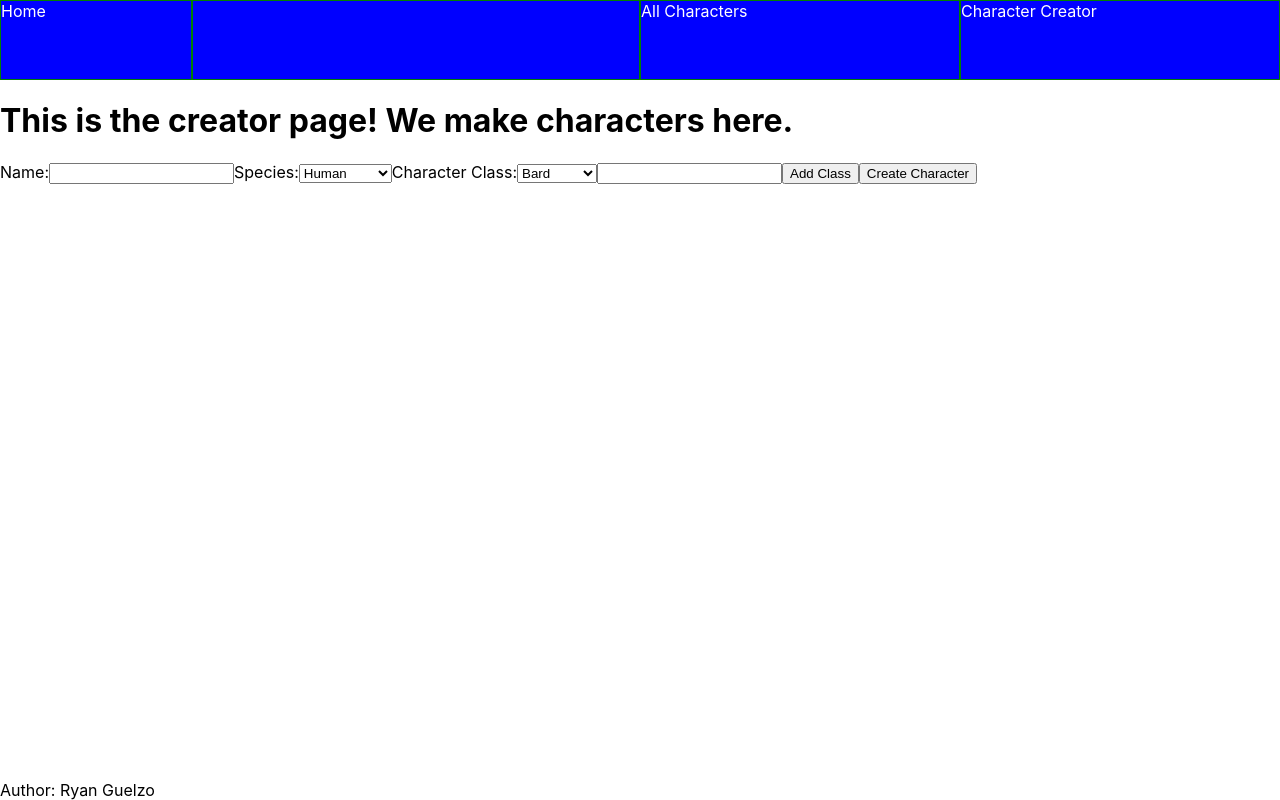
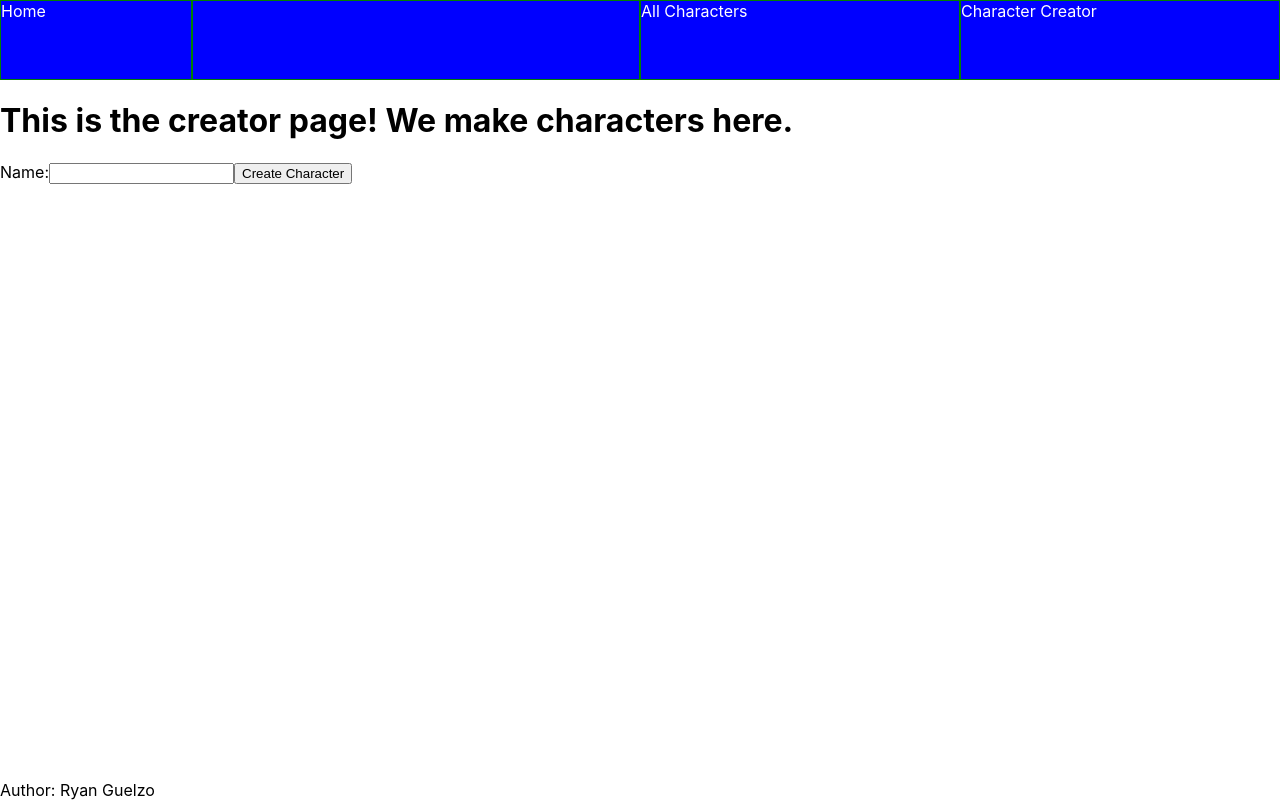
Before and after one commit to ryguy806/dnd-character-creator, a Next.js app: page /creator in a window 1280 px wide. Built offline with nearby package versions, Linux system fonts and the light colour scheme.

Commit message:
Added load circle and readjusted how form is works

```diff
--- a/package.json
+++ b/package.json
@@ -17,6 +17,8 @@
     "next": "13.0.6",
     "react": "18.2.0",
     "react-dom": "18.2.0",
+    "react-hook-form": "^7.43.2",
+    "react-spinners": "^0.13.8",
     "typescript": "4.9.3"
   }
 }
--- /dev/null
+++ b/pages/components/Loading.tsx
@@ -0,0 +1,10 @@
+import React from 'react'
+import { MoonLoader } from 'react-spinners'
+
+const Loading = () => {
+  return (
+    <MoonLoader/>
+  )
+}
+
+export default Loading
--- a/pages/creator/index.tsx
+++ b/pages/creator/index.tsx
@@ -1,91 +1,29 @@
 import { NextPage } from "next"
 import { FormEvent, useState } from "react"
+import {useForm} from 'react-hook-form'
+import Loading from "../components/Loading";
 
 const Creator: NextPage = () => {
 
-    const [id, setId] = useState<number>(1)
-    const [characterName, setCharacterName] = useState<string>("")
-    const [characterSpecies, setCharacterSpecies] = useState<string>("")
-    const [characterClasses, setCharacterClasses] = useState<string[]>([])
-    const [characterClassLevels, setCharacterClassLevels] = useState<number[]>([])
+    const {register, handleSubmit, formState: {isSubmitting}} = useForm();
 
-    const addCharacterName = (name: string) => setCharacterName(name);
-
-    const addClassAndClassLevel = (e: FormEvent) => {
-        e.preventDefault()
-        const form = document.getElementById("character_form")
-
-        const newClass = document.createElement('select')
-        newClass.name = "character_class"
-        newClass.id = "character_class_" + id
-
-        const newClassLevel = document.createElement('input')
-        newClassLevel.type = "number"
-        newClassLevel.name = "character_level"
-        newClassLevel.id = "class_lvl" + id
-        newClassLevel.value = characterClassLevels[characterClassLevels[id]] + ""
-
-        const classOptions = ["Bard", "Monk", "Barbarian", "Druid", "Rogue", "Ranger", "Fighter", "Paladin", "Sorcerer", "Wizard", "Artificer", "Warlock", "Cleric"]
-        for(var i = 0; i < classOptions.length; i++){
-            let option = document.createElement('option')
-            option.value = classOptions[i].toLowerCase()
-            option.text = classOptions[i]
-            newClass.appendChild(option);
-        }
-
-        form?.insertBefore(newClass, form.lastChild)
-        form?.insertBefore(newClassLevel, form.lastChild)
-
-        setId(id + 1)
-    }
-
-    const onSubmit = async (e: FormEvent) => {
-        e.preventDefault()
-        await saveFormData({"characterName": characterName})//TODO get and save information
-    }
-
-    const saveFormData = ({}) => {
-
+    const saveFormData = async (data: object) => {
+        return await fetch("/api/form", {
+            body: JSON.stringify(data),
+            headers: {"Content-Type": "application/json"},
+            method: "POST"
+        })
     }
 
     return (
         <>
             <h1>This is the creator page! We make characters here.</h1>
             <div style={{display: 'flex', flexDirection: "row",}}>
-            <form onSubmit={onSubmit} action="" id="character_form">
-                <label htmlFor="character_name">Name:</label>
-                <input type="text" name="character_name" id="character_name" value={characterName} onChange={e => setCharacterName(e.target.value)}/>
-                <label htmlFor="chararacter_species">Species:</label>
-                <select name="character_species" id="character_species" onChange={e => setCharacterSpecies(e.target.value)}>
-                    <option value="human">Human</option>
-                    <option value="dwarf">Dwarf</option>
-                    <option value="elf">Elf</option>
-                    <option value="halfing">Halfling</option>
-                    <option value="half-elf">Half-elf</option>
-                    <option value="half-orc">Half-orc</option>
-                    <option value="tiefling">Tiefling</option>
-                    <option value="dragonborn">Dragonborn</option>
-                </select>
-                <label htmlFor="character_class">Character Class:</label>
-                <select name="character_class" id="character_class_0">
-                    <option value="bard">Bard</option>
-                    <option value="monk">Monk</option>
-                    <option value="barbarian">Barbarian</option>
-                    <option value="druid">Druid</option>
-                    <option value="rogue">Rogue</option>
-                    <option value="ranger">Ranger</option>
-                    <option value="fighter">Fighter</option>
-                    <option value="paladin">Paladin</option>
-                    <option value="sorcerer">Sorcerer</option>
-                    <option value="wizard">Wizard</option>
-                    <option value="artificer">Artificer</option>
-                    <option value="warlock">Warlock</option>
-                    <option value="cleric">Cleric</option>
-                </select>
-                <input type="number" name="class_lvl" id="class_lvl_0" value={characterClassLevels[characterClassLevels[0]]}/>
-                <button onClick={(e: FormEvent) => addClassAndClassLevel(e)} id="add_class_button">Add Class</button>
-                <button type="submit">Create Character</button>
-            </form>
+                <form onSubmit={handleSubmit(saveFormData)} id="character_form">
+                    <label htmlFor="character_name">Name:</label>
+                    <input type="text" {...register("character_name", {required: true})}/>
+                    <button type="submit" disabled={isSubmitting}>{isSubmitting ? <Loading/> : "Create Character"}</button>
+                </form>
             </div>
         </>
     )
```
Also changed, not shown: 1 other file (tests, documents, lock files or other folders).
